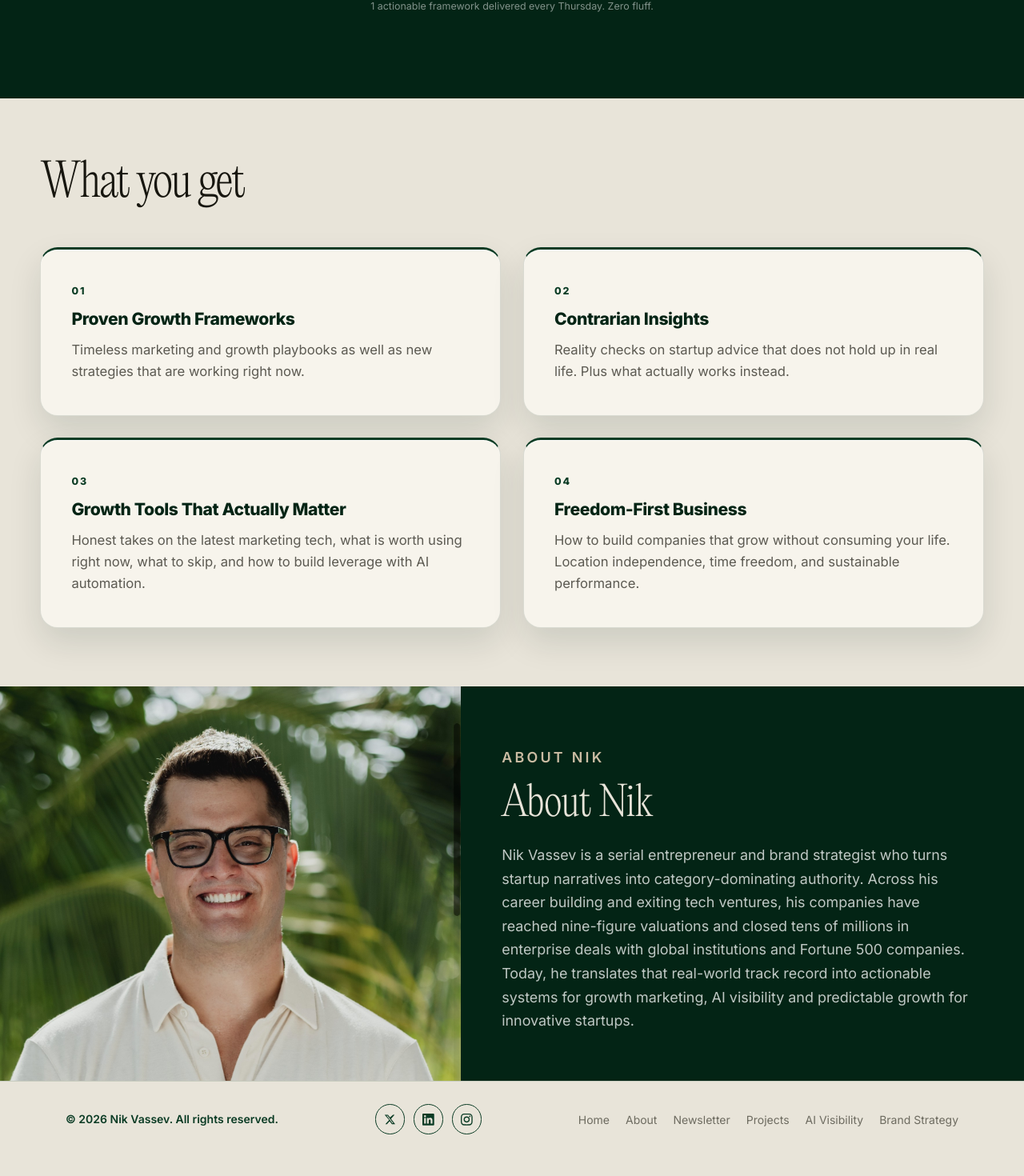
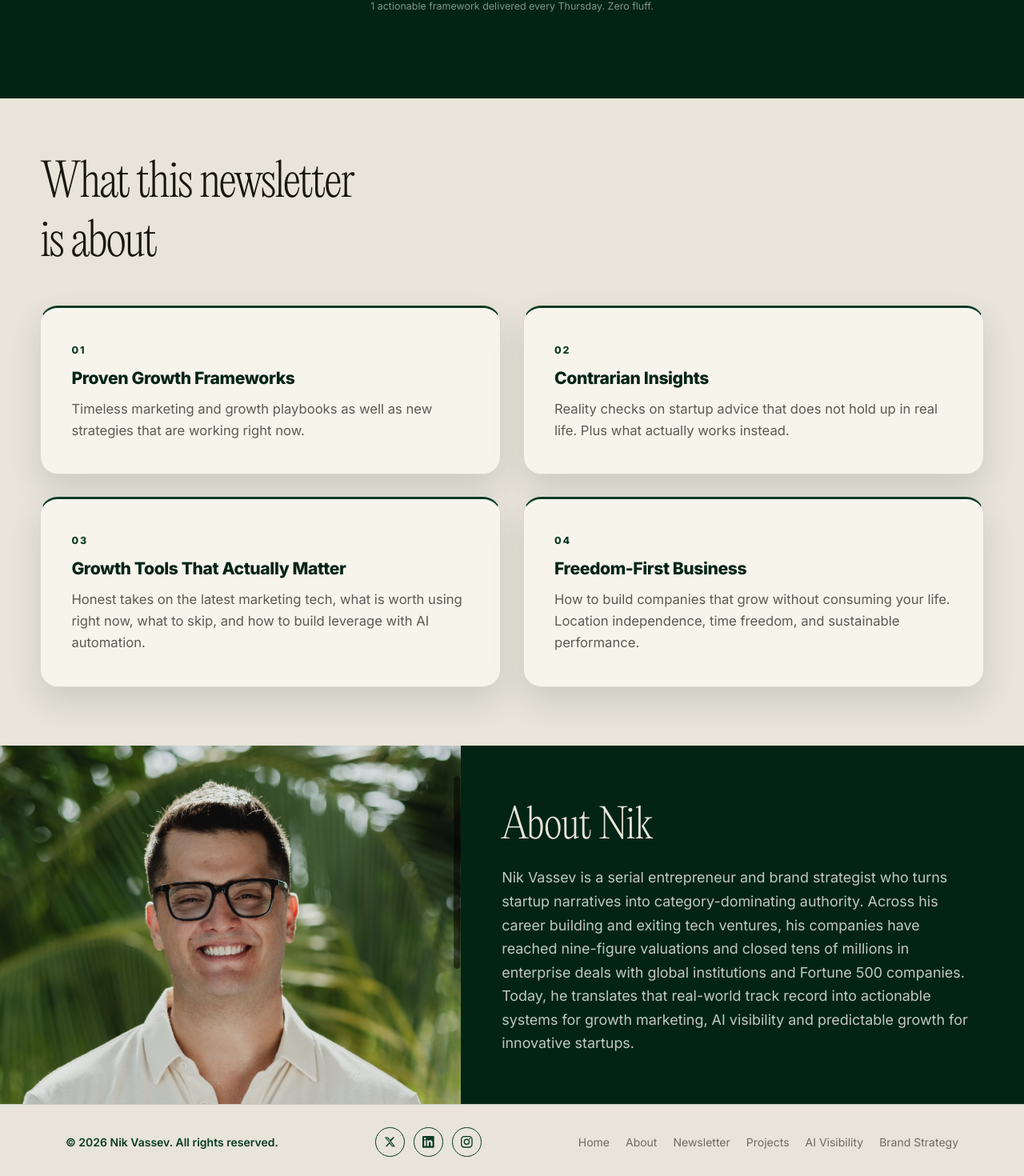
Before and after one commit to thenikvassev/nikvassev-site, a Next.js app: page /newsletter in a window 1280 px wide. Shown: the part 1453-2923 px from the top of the page at 80% size. Before the commit the page ends 2899 px from the top, so only its background shows below. Built offline with nearby package versions, Linux system fonts and the light colour scheme; what @nitrosend/sdk would draw is missing.

Commit message:
Newsletter: about heading, drop About label, new portrait path

```diff
--- a/src/app/newsletter/page.tsx
+++ b/src/app/newsletter/page.tsx
@@ -107,7 +107,7 @@ export default function NewsletterPage() {
 
       <section className="nl-benefits" aria-labelledby="benefits-heading">
         <div className="nl-benefits-inner">
-          <h2 id="benefits-heading">What you get</h2>
+          <h2 id="benefits-heading">What this newsletter is about</h2>
           <div className="nl-benefits-grid">
             {benefits.map((item) => (
               <article key={item.label} className="nl-benefit-card">
@@ -123,7 +123,7 @@ export default function NewsletterPage() {
       <section className="nl-about" aria-labelledby="about-nik-heading">
         <div className="nl-about-photo">
           <Image
-            src="/photos/nik-portrait-newsletter.jpg"
+            src="/photos/nik-portrait-newsletter-v2.jpg"
             alt="Nik Vassev smiling outdoors in a light polo and glasses, with tropical palms behind him."
             fill
             sizes="(min-width: 900px) 42vw, 100vw"
@@ -131,7 +131,6 @@ export default function NewsletterPage() {
           />
         </div>
         <div className="nl-about-card">
-          <p className="section-label">About Nik</p>
           <h2 id="about-nik-heading">About Nik</h2>
           <p>
             Nik Vassev is a serial entrepreneur and brand strategist who turns
```
